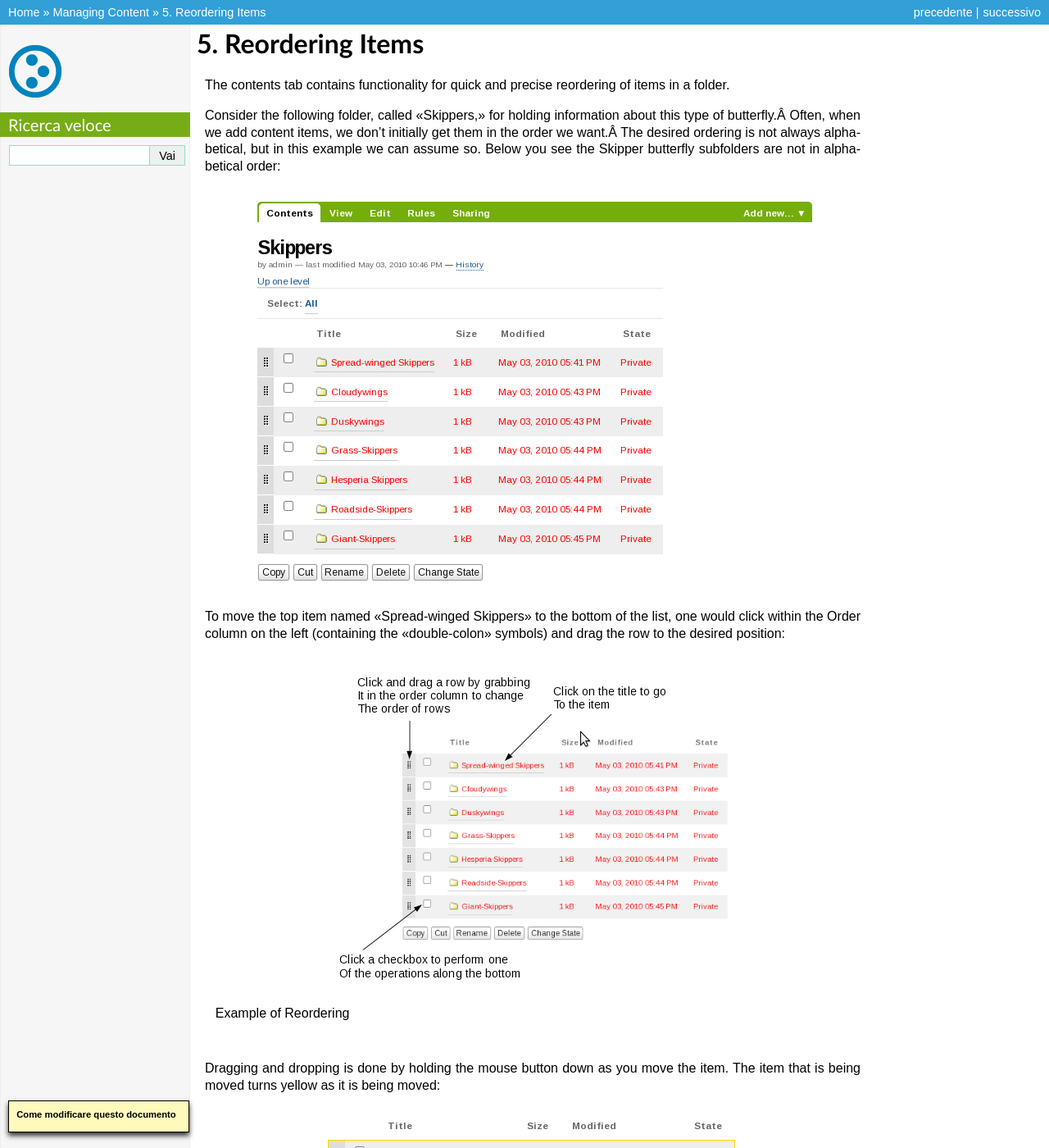
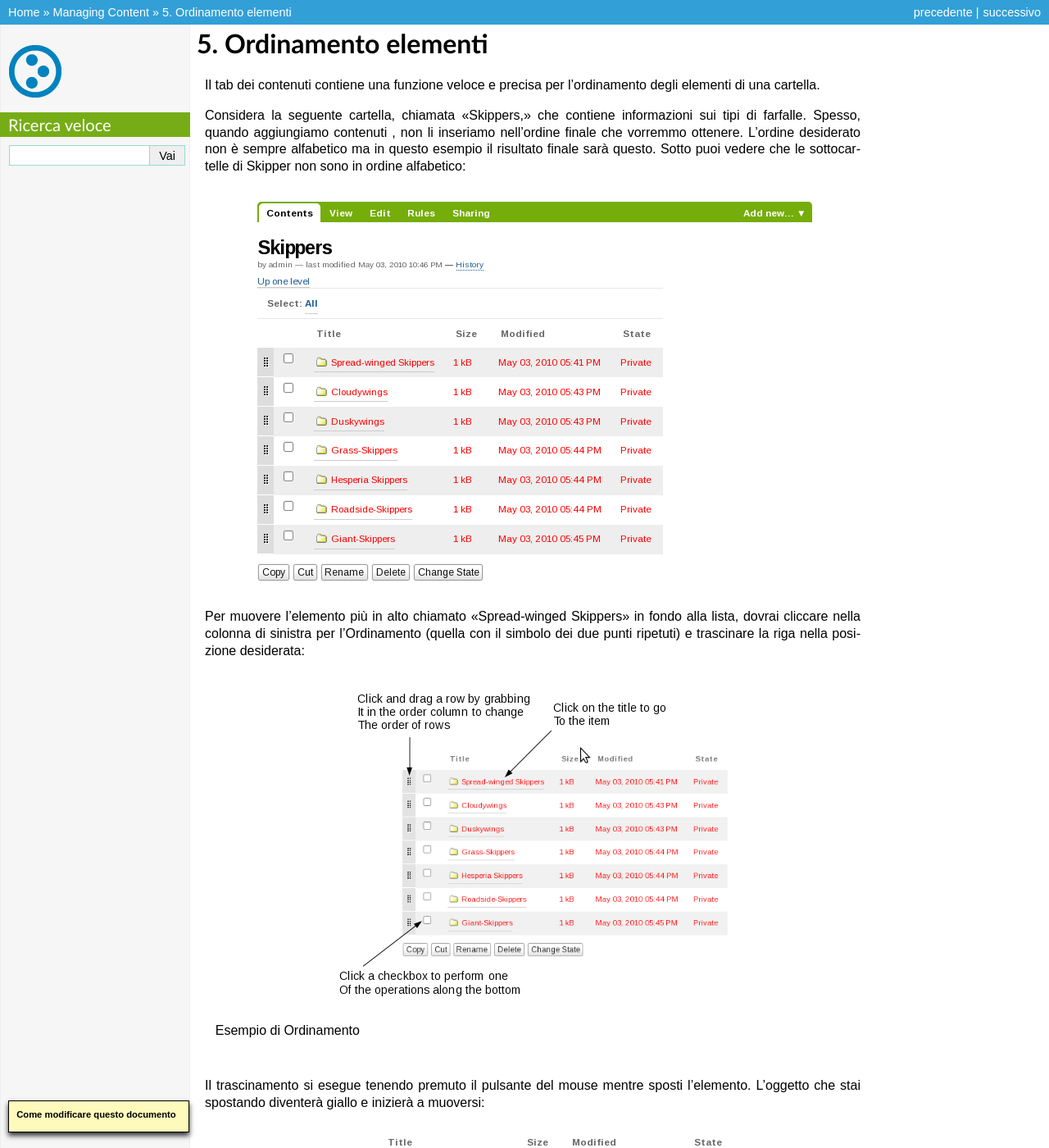
Before and after one commit to plone-it/collective.italiandocumentation, a Sphinx documentation site: the page built from source/managing-content/reordering-items.rst, in a window 1280 px wide and 1400 px high. Shown: the whole window at 82% size. Built offline with Sphinx 7.4.7, drawn with Linux system fonts in a browser that asks for light colours; some of the changed text lies outside the part shown.

Commit message:
Traduzione completata reordering-items.rst

```diff
--- a/source/managing-content/reordering-items.rst
+++ b/source/managing-content/reordering-items.rst
@@ -1,39 +1,38 @@
-Reordering Items
-=====================
+Ordinamento elementi
+======================
 
-The contents tab contains functionality for quick and precise reordering
-of items in a folder.
+Il tab dei contenuti contiene una funzione veloce e precisa per l'ordinamento
+degli elementi di una cartella.
 
-Consider the following folder, called "Skippers," for holding
-information about this type of butterfly.Â Often, when we add content
-items, we don't initially get them in the order we want.Â The desired
-ordering is not always alphabetical, but in this example we can assume
-so. Below you see the Skipper butterfly subfolders are not in
-alphabetical order:
+Considera la seguente cartella, chiamata "Skippers," che contiene
+informazioni sui tipi di farfalle. Spesso, quando aggiungiamo contenuti
+, non li inseriamo nell'ordine finale che vorremmo ottenere. L'ordine desiderato
+non è sempre alfabetico ma in questo esempio il risultato finale sarà questo.
+Sotto puoi vedere che le sottocartelle di Skipper non sono in ordine
+alfabetico:
 
 .. figure:: ../_static/copy_of_foldercontents.png
    :align: center
    :alt:
 
-To move the top item named "Spread-winged Skippers" to the bottom of the
-list, one would click within the Order column on the left (containing
-the "double-colon" symbols) and drag the row to the desired position:
+Per muovere l'elemento più in alto chiamato "Spread-winged Skippers" in fondo alla
+lista, dovrai cliccare nella colonna di sinistra per l'Ordinamento (quella con il
+simbolo dei due punti ripetuti) e trascinare la riga nella posizione desiderata:
 
 .. figure:: ../_static/p4_foldercontentsreorder.png
    :align: center
    :alt: Example of Reordering
 
-   Example of Reordering
+   Esempio di Ordinamento
 
-Dragging and dropping is done by holding the mouse button down as you
-move the item. The item that is being moved turns yellow as it is being
-moved:
+Il trascinamento si esegue tenendo premuto il pulsante del mouse mentre sposti
+l'elemento. L'oggetto che stai spostando diventerà giallo e inizierà a muoversi:
 
 .. figure:: ../_static/foldercontentsdrag.png
    :align: center
    :alt:
 
-When the mouse button is released, the item stays where it was dropped:
+Quando rilascierai il pulsante del mouse, l'elemento si posizionerà in quel punto:
 
 .. figure:: ../_static/foldercontentsdrop.png
    :align: center
```
